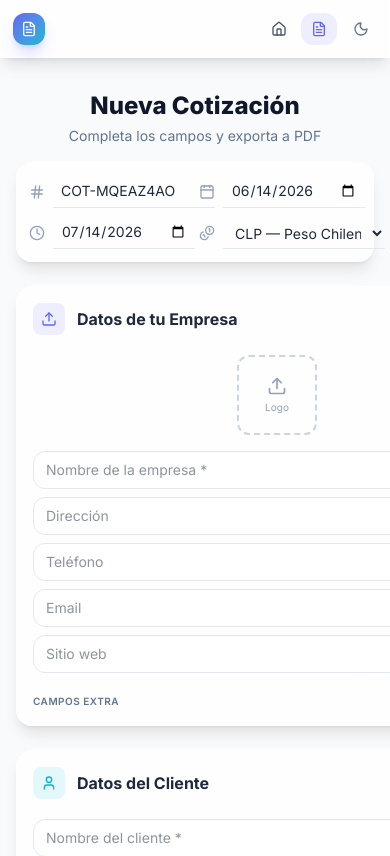
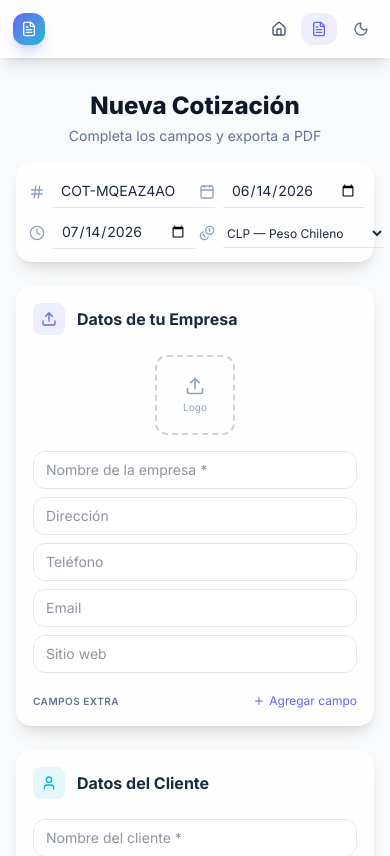
Before and after one commit to Acero93/cotizaciones_multirubro, a React (Vite) app: page /#/create in a window 390 px wide. Shown: the top 856 px of the page. Built offline with nearby package versions, Linux system fonts and the light colour scheme.

Commit message:
fix: width constraints w-full min-w-0 max-w-full en grid containers del builder

```diff
--- a/src/pages/Builder.tsx
+++ b/src/pages/Builder.tsx
@@ -55,7 +55,7 @@ export default function Builder() {
         onContinue={handleContinueExport}
       />
 
-      <main className="flex-1 max-w-7xl mx-auto w-full px-4 sm:px-6 lg:px-8 py-8 space-y-6 overflow-x-hidden">
+      <main className="flex-1 max-w-7xl mx-auto w-full min-w-0 max-w-full px-4 sm:px-6 lg:px-8 py-8 space-y-6 overflow-x-hidden">
         <motion.div
           initial={{ opacity: 0, y: -10 }}
           animate={{ opacity: 1, y: 0 }}
@@ -68,7 +68,7 @@ export default function Builder() {
         <motion.div
           initial={{ opacity: 0, y: 16 }}
           animate={{ opacity: 1, y: 0 }}
-          className="glass rounded-2xl p-3 sm:p-4 grid grid-cols-2 lg:grid-cols-4 gap-2 sm:gap-3 no-print"
+          className="glass rounded-2xl p-3 sm:p-4 grid grid-cols-2 lg:grid-cols-4 gap-2 sm:gap-3 no-print max-w-full"
         >
           <div className="flex items-center gap-2">
             <Hash className="w-4 h-4 text-slate-400 shrink-0" />
@@ -102,7 +102,7 @@ export default function Builder() {
             <select
               value={data.currency}
               onChange={(e) => dispatch({ type: 'SET_FIELD', field: 'currency', value: e.target.value })}
-              className="flex-1 px-2 py-1.5 text-sm bg-transparent border-b border-slate-200 dark:border-slate-700 dark:text-slate-200 focus:outline-none focus:border-primary transition-colors"
+              className="flex-1 py-1.5 text-xs bg-transparent border-b border-slate-200 dark:border-slate-700 dark:text-slate-200 focus:outline-none focus:border-primary transition-colors"
             >
               <option value="CLP">CLP — Peso Chileno</option>
               <option value="USD">USD — Dólar</option>
@@ -118,8 +118,8 @@ export default function Builder() {
           </div>
         </motion.div>
 
-        <div className="grid lg:grid-cols-2 gap-6">
-          <div className="space-y-6 no-print">
+        <div className="grid lg:grid-cols-2 gap-6 w-full min-w-0">
+          <div className="space-y-6 no-print w-full min-w-0 max-w-full">
             <CompanyPanel />
             <ClientPanel />
             <ItemsTable />
@@ -128,7 +128,7 @@ export default function Builder() {
             <CustomSectionsPanel />
             <ExportBar onPrint={handleExportClick} />
           </div>
-          <div className="hidden lg:block">
+          <div className="hidden lg:block w-full min-w-0 max-w-full">
             <div className="sticky top-24">
               <div className="glass rounded-2xl p-4 overflow-auto max-h-[calc(100vh-120px)]">
                 <QuotationPreview ref={previewRef} />
@@ -137,7 +137,7 @@ export default function Builder() {
           </div>
         </div>
 
-        <div className="lg:hidden">
+        <div className="lg:hidden w-full min-w-0 max-w-full">
           <div className="glass rounded-2xl p-4 overflow-auto">
             <QuotationPreview ref={previewRef} />
           </div>
```
